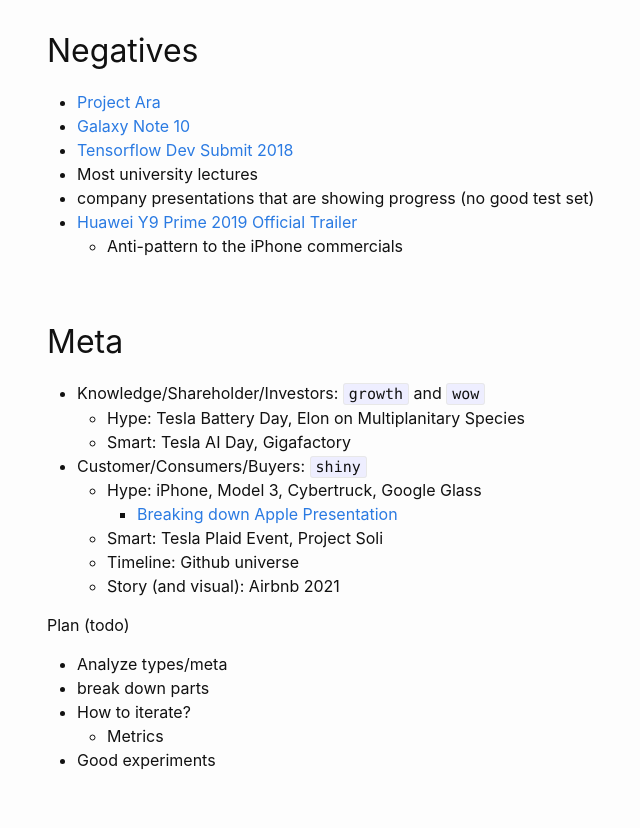
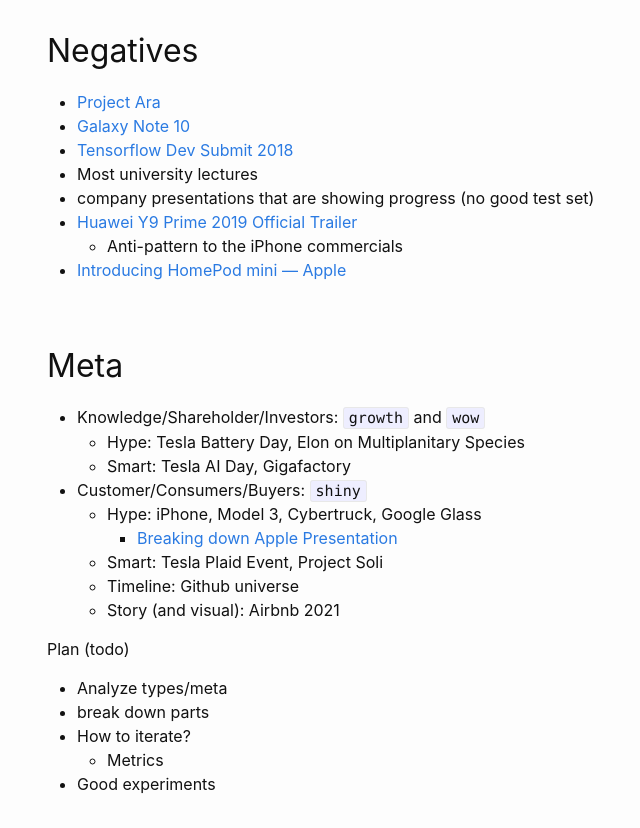
Before and after one commit to jovsa/jovsa.github.io, a Jekyll site: the page built from _posts/2021-08-25-demos-log.md, in a window 1280 px wide and 900 px high, scrolled down 1559 px, cut to the strip 0-828 px from the top of the window. Shown: the whole strip, without its empty margins (223-863 px from the left). Built offline with Jekyll 4.4.1, drawn with Linux system fonts in a browser that asks for light colours.

Commit message:
added negatives

```diff
--- a/_posts/2021-08-25-demos-log.md
+++ b/_posts/2021-08-25-demos-log.md
@@ -66,7 +66,7 @@
 * company presentations that are showing progress (no good test set)
 * [Huawei Y9 Prime 2019 Official Trailer](https://www.youtube.com/watch?v=Iyd6BeClV_o)
     * Anti-pattern to the iPhone commercials
-
+* [Introducing HomePod mini — Apple](https://www.youtube.com/watch?v=VF-WANzs624)
 
 ## Meta
 * Knowledge/Shareholder/Investors: `growth` and `wow`
```
